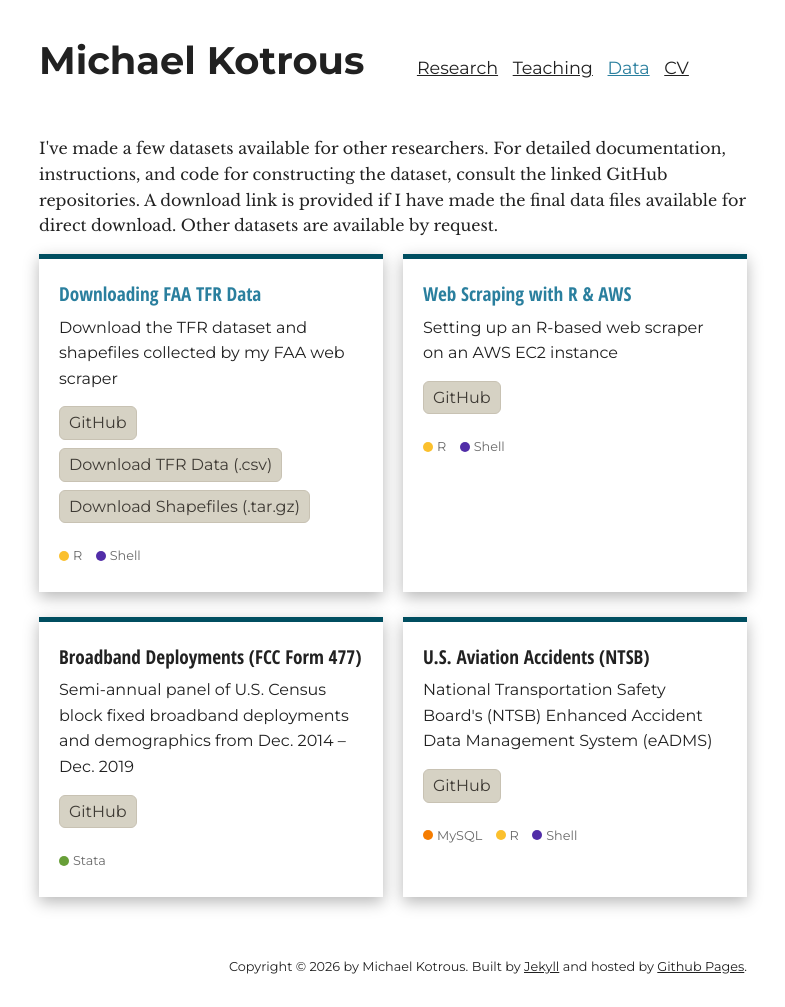
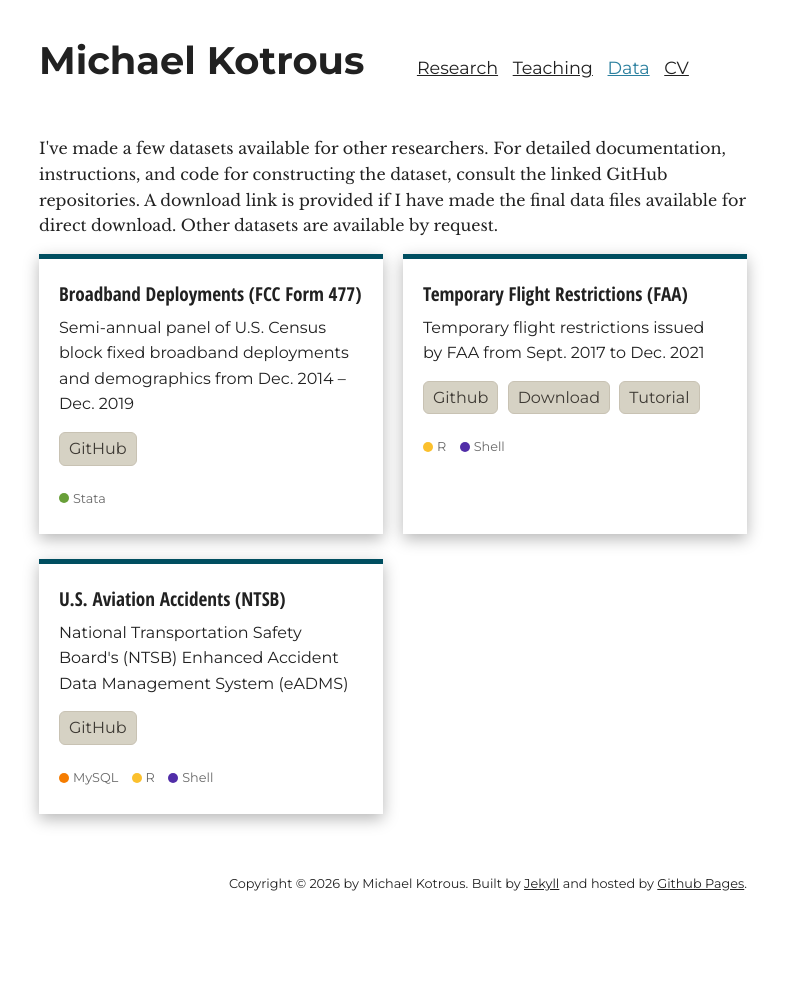
Before and after one commit to michaelkotrous/michaelkotrous.github.io, a Jekyll site: the page built from data/index.html, in a window 1280 px wide. Shown: the whole page, without its empty margins (247-1032 px from the left). Built offline with Jekyll 4.4.1, drawn with Linux system fonts in a browser that asks for light colours; after the commit the page ends 924 px from its top, so only the background shows below that.

Commit message:
Update data template to not pull data posts as cards; add TFR dataset to dataset yml

```diff
--- a/_data/datasets.yml
+++ b/_data/datasets.yml
@@ -9,6 +9,19 @@
   languages:
     - Stata
 
+- title: "Temporary Flight Restrictions (FAA)"
+  summary: "Temporary flight restrictions issued by FAA from Sept. 2017 to Dec. 2021"
+  links:
+    - text: Github
+      url: https://github.com/michaelkotrous/tfr-data
+    - text: Download
+      url: /post/downloading-faa-tfr-data/
+    - text: Tutorial
+      url: /post/web-scraping-with-r-amazon-web-services/
+  languages:
+    - R
+    - Shell
+
 - title: "U.S. Aviation Accidents (NTSB)"
   summary: "National Transportation Safety Board's (NTSB) Enhanced Accident Data Management System (eADMS)"
   links:
--- a/data/index.html
+++ b/data/index.html
@@ -12,31 +12,6 @@ body_class: homepage
                     <p>I've made a few datasets available for other researchers. For detailed documentation, instructions, and code for constructing the dataset, consult the linked GitHub repositories. A download link is provided if I have made the final data files available for direct download. Other datasets are available by request.</p>
                     <div class="row">
                         <div class="cards-wrapper">
-                            {% assign data_posts = site.posts | where: "category", "data" %}
-                            {% for post in data_posts %}
-                            <div class="homepage-content--dev--item homepage-content--dev--item-card">
-                                <div class="card repo">
-                                    <div class="card--content">
-                                        <h3 class="card--content--title"><a href="{{ post.url }}">{{ post.title }}</a></h3>
-                                        {% if post.summary %}<p class="card--content--summary">{{ post.summary }}</p>{% endif %}
-                                        {% if post.links %}
-                                        <ul class="card--content--links">
-                                            {% for link in post.links %}
-                                            <li><a href="{{ link.url }}" target="_blank">{{ link.text }}</a></li>
-                                            {% endfor %}
-                                        </ul>
-                                        {% endif %}
-                                        {% if post.languages %}
-                                        <div class="card--content--details repo--languages">
-                                            {% for lang in post.languages %}
-                                            <span class="{{ lang | downcase }}">{{ lang }}</span>
-                                            {% endfor %}
-                                        </div>
-                                        {% endif %}
-                                    </div>
-                                </div>
-                            </div>
-                            {% endfor %}
                             {% for dataset in site.data.datasets %}
                             <div class="homepage-content--dev--item homepage-content--dev--item-card">
                                 <div class="card repo">
```
